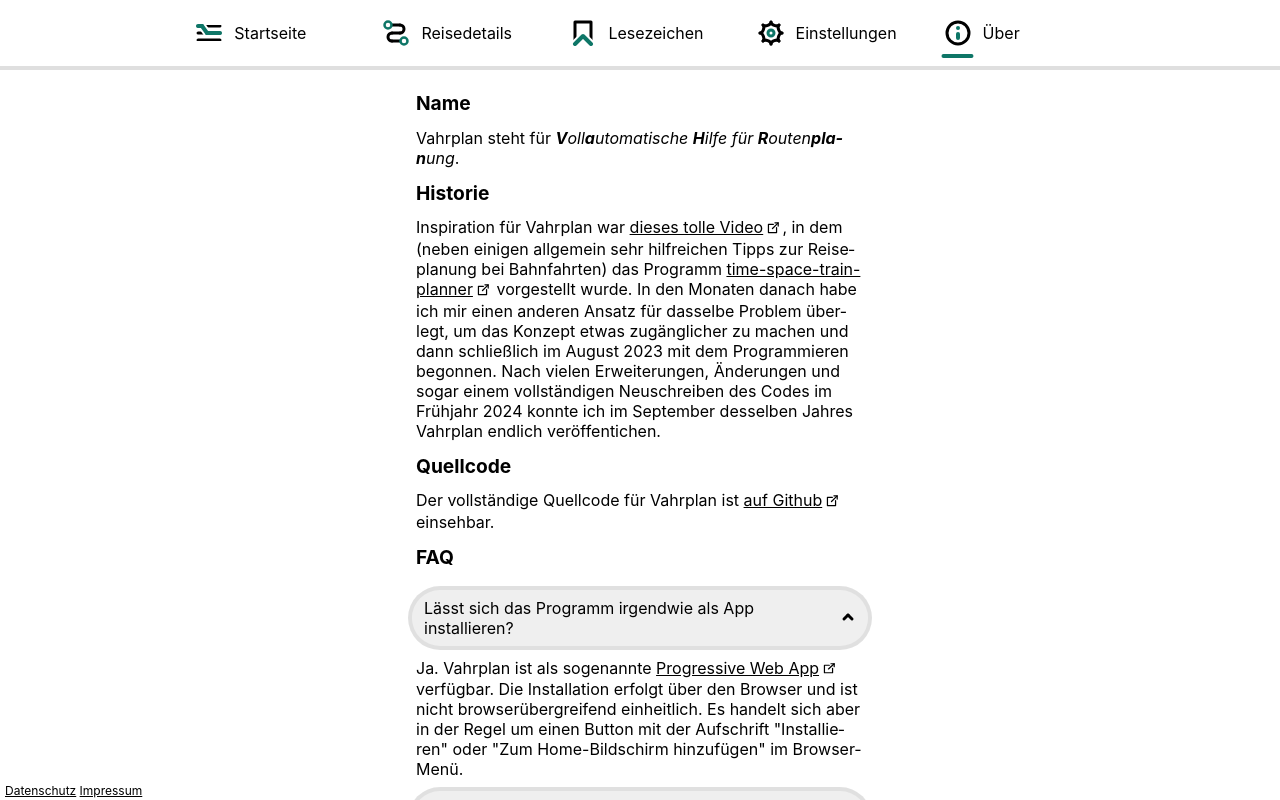
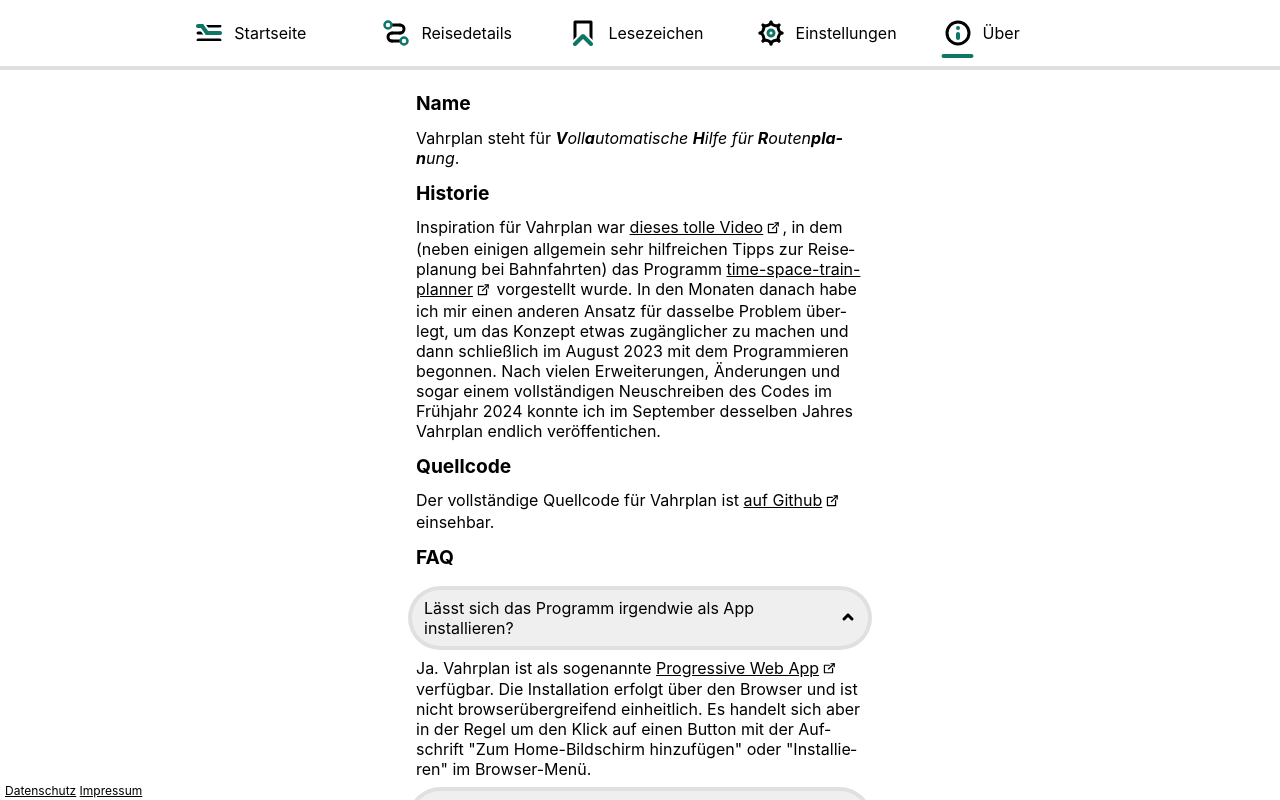
Before and after one commit to dabund24/vahrplan, a SvelteKit app: page /about in a window 1280 px wide. Both pictures are taken after a click on the heading "Lässt sich das Programm irgendwie als App installieren?". Built offline with nearby package versions, Linux system fonts and the light colour scheme.

Commit message:
minor change in about page

```diff
--- a/src/routes/about/+page.svelte
+++ b/src/routes/about/+page.svelte
@@ -39,8 +39,8 @@
 		Ja. Vahrplan ist als sogenannte <a href="https://de.wikipedia.org/wiki/Progressive_Web_App"
 			>Progressive Web App</a
 		> verfügbar. Die Installation erfolgt über den Browser und ist nicht browserübergreifend einheitlich.
-		Es handelt sich aber in der Regel um einen Button mit der Aufschrift "Installieren" oder "Zum
-		Home-Bildschirm hinzufügen" im Browser-Menü.
+		Es handelt sich aber in der Regel um den Klick auf einen Button mit der Aufschrift "Zum
+		Home-Bildschirm hinzufügen" oder "Installieren" im Browser-Menü.
 	</AccordionElement>
 	<AccordionElement title="Welche Tools/Bibliotheken/Frameworks verwendet Vahrplan?">
 		<h2>Allgemeine Sachen</h2>
```
